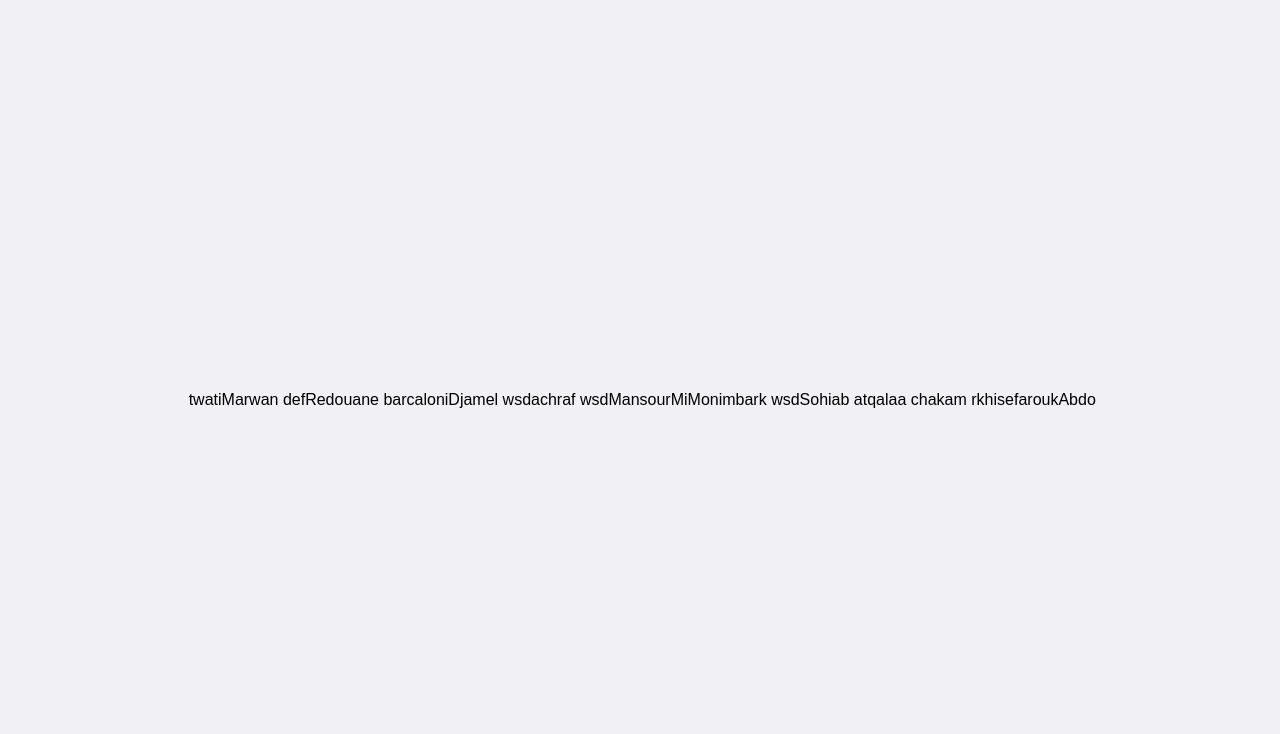
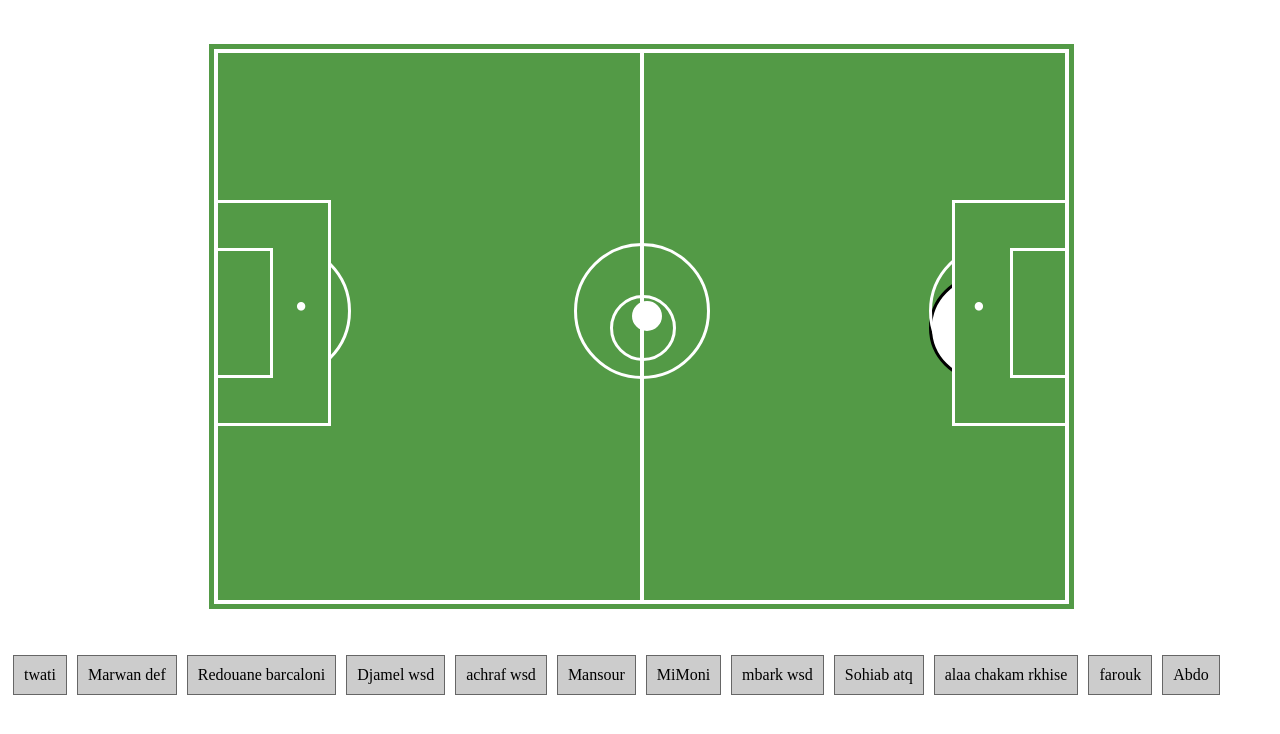
Before and after one commit to Mansourtheonly/bola, a plain HTML site: page index.html in a window 1280 px wide. Drawn offline with Linux system fonts and the light colour scheme.

Commit message:
Update style.css

```diff
--- a/style.css
+++ b/style.css
@@ -1,89 +1,221 @@
 body {
-    font-family: Arial, sans-serif;
-    background-color: #f0f0f5;
-    display: flex;
-    justify-content: center;
-    align-items: center;
-    min-height: 100vh;
-    margin: 0;
+    background-color: #fff;
   }
 
   .container {
-    display: flex;
-    flex-direction: column;
-    align-items: center;
+    width: 850px;
+    height: 550px;
+    margin: 50px auto;
+    background-color: #539A46;
+    position: relative;
   }
 
-.player-list, .pitch {
-    width: 45%;
-    margin: 10px;
-    padding: 15px;
-    background: #fff;
-    border-radius: 8px;
-    box-shadow: 0px 4px 8px rgba(0, 0, 0, 0.1);
+  .container .line {
+    width: 850px;
+    height: 550px;
+    border: 3px solid #ffffff;
+    position: absolute;
+    left: 0px;
+    top: 0px;
   }
 
-.player-list ul {
-    list-style-type: none;
-    padding: 0;
+  .container .line::before {
+    border: 5px solid #539A46;
+    content: "";
+    position: absolute;
+    left: -9px;
+    top: -9px;
+    right: -6px;
+    bottom: -6px;
   }
 
-.player-item {
-    padding: 8px;
-    margin: 4px 0;
-    display: flex;
-    align-items: center;
-    background-color: #cce7ff;
-    border-radius: 4px;
+  .container .half {
+    width: 425px;
+    height: 550px;
+    position: absolute;
+    top: 0px;
+    left: 0px;
+    border-right: 4px solid #fff;
+    z-index: 200;
+  }
+
+  .container .panelty {
+    width: 110px;
+    height: 220px;
+    border: 3px solid #ffffff;
+    position: absolute;
+    background-color: #539A46;
+    z-index: 220;
+  }
+
+  .container .panelty.left {
+    left: 3px;
+    top: 150px;
+    border-left: none;
+  }
+
+  .container .panelty.left::after {
+    border: 3px solid #ffffff;
+    content: "";
+    position: absolute;
+    left: 0px;
+    top: 45px;
+    right: 55px;
+    bottom: 45px;
+    border-left: none;
+  }
+
+  .container .panelty.right {
+    right: 0px;
+    top: 150px;
+    border-right: none;
+  }
+
+  .container .panelty.right::after {
+    border: 3px solid #ffffff;
+    content: "";
+    position: absolute;
+    left: 55px;
+    top: 45px;
+    right: 0px;
+    bottom: 45px;
+    border-right: none;
+  }
+
+  .container .p-spot.left::after {
+    content: "\2022";
+    position: absolute;
+    color: #fff;
+    font-size: 35px;
+    top: 238px;
+    left: 80px;
+    z-index: 300;
+  }
+
+  .container .p-spot.right::after {
+    content: "\2022";
+    position: absolute;
+    color: #fff;
+    font-size: 35px;
+    top: 238px;
+    right: 80px;
+    z-index: 300;
+  }
+
+  .container .center {
+    position: absolute;
+    width: 130px;
+    height: 130px;
+    border: 3px solid #ffffff;
+    left: 359px;
+    top: 193px;
+    border-radius: 50%;
+  }
+
+  .container .center::after {
+    background-color: #fff;
+    border: 5px solid #fff;
+    content: "";
+    position: absolute;
+    left: 55px;
+    top: 55px;
+    width: 20px;
+    height: 20px;
+    border-radius: 50%;
+  }
+
+  .container .p-place {
+    border-radius: 50%;
+    width: 130px;
+    height: 130px;
+    position: absolute;
+    z-index: 210;
+    border: 3px solid transparent;
+  }
+
+  .container .p-place.left {
+    border-color: #fff;
+    left: 0;
+    top: 193px;
+  }
+
+  .container .p-place.right {
+    border-color: #fff;
+    right: 0px;
+    top: 193px;
+  }
+
+  .player {
+    position: absolute;
+    width: 40px;
+    height: 40px;
+    border: 2px solid white;
+    border-radius: 50%;
+    text-align: center;
+    line-height: 40px;
+    cursor: pointer;
+    background-color: rgba(0, 0, 0, 0.5);
+    color: white;
+    font-size: 1.5em;
+    font-weight: bold;
+  }
+
+  .player .remove-player {
+    position: absolute;
+    top: 0;
+    right: 0;
+    width: 20px;
+    height: 20px;
+    background-color: red;
+    color: white;
+    font-weight: bold;
+    line-height: 20px;
+    text-align: center;
     cursor: pointer;
   }
 
-.player-number {
-    display: inline-block;
-    width: 100px;
-    height: 24px;
-    background-color: #333;
-    color: #fff;
-    border-radius: 4px;
-    text-align: center;
-    margin-right: 8px;
-    font-weight: bold;
-    font-size: 0.85em;
+  .goalkeeper-spot {
+    position: absolute;
+    width: 60px;
+    height: 60px;
+    border: 3px solid white;
+    border-radius: 50%;
+    left: 395px; /* Adjust as needed */
+    top: 245px;  /* Adjust as needed */
+    z-index: 100;
 }
 
-
-.player-item:hover .player-number {
-    transform: scale(1.2);
-    background-color: #ff6347;
+.player.goalkeeper {
+    position: absolute;
+    width: 60px;
+    height: 60px;
+    border: 2px solid white;
+    border-radius: 50%;
+    text-align: center;
+    line-height: 60px;
+    cursor: default;
+    background-color: rgba(0, 0, 0, 0.5);
+    color: white;
+    font-size: 1.5em;
+    font-weight: bold;
 }
 
-.half-field {
+.player-draggable {
     position: relative;
-    width: 500px;
-    height: 400px;
-    background-color: #4CAF50;
-    border-radius: 10px;
-    padding: 20px;
-    display: grid;
-    grid-template-rows: repeat(2, 1fr);
-    grid-template-columns: repeat(3, 1fr);
-    grid-gap: 10px;
+    display: inline-block;
+    margin: 5px;
+    padding: 10px;
+    background-color: #ccc;
+    border: 1px solid #666;
+    cursor: move;
 }
-
-.position {
-    width: 100%;
-    height: 100%;
+.goalkeeper-area {
+    position: absolute;
+    width: 100px;
+    height: 100px;
     background-color: #fff;
-    border: 2px dashed #333;
-    display: flex;
-    align-items: center;
-    justify-content: center;
-    font-weight: bold;
-    color: #555;
-    cursor: pointer;
+    border: 3px solid #000;
+    top: 225px; /* Adjust position as needed */
+    right: 30px;
+    border-radius: 50%;
 }
-
-/* Style adjustments for player list hover */
-#players li:hover {
-    background-color: #e0e0e0;
-}
```
Lines whose indentation alone changed are shown as unchanged.
